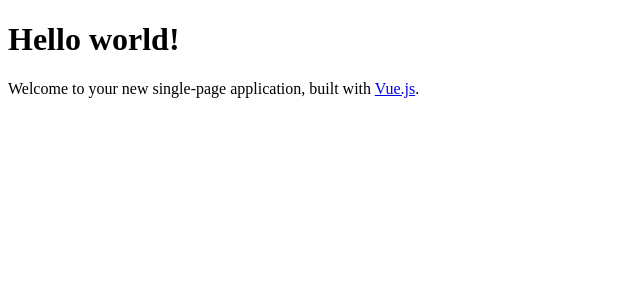
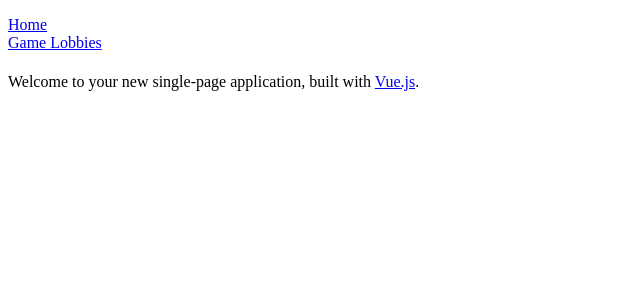
Before and after one commit to OC-Software-Engineering-Project-1/OC-Software-Engineering-Project-1, a Vue app in the folder GameWebsite/VueFrontend/: page /#/home in a window 1280 px wide. Shown: the top 300 px of the page, without its empty margins (0-640 px from the left). Built offline with nearby package versions, Linux system fonts and the light colour scheme.

Commit message:
Added vue router and separated home and game lobbies into separate "pages"

```diff
--- a/GameWebsite/VueFrontend/package.json
+++ b/GameWebsite/VueFrontend/package.json
@@ -12,7 +12,8 @@
     "name": ""
   },
   "dependencies": {
-    "vue": "2.5.17"
+    "vue": "2.5.17",
+    "vue-router": "^3.1.6"
   },
   "devDependencies": {
     "@vue/cli-plugin-babel": "3.0.4",
--- a/GameWebsite/VueFrontend/src/App.vue
+++ b/GameWebsite/VueFrontend/src/App.vue
@@ -1,16 +1,41 @@
 <template>
     <div id="app">
-        <Home msg="Hello world!" />
+        <p>
+            <router-link :to="{ name: 'home', params: { title: 'Board Game Website' }}">Home</router-link>
+            <br/>
+            <router-link :to="{ name: 'gamelobbies', params: { lobbyList: lobbyListData }}">Game Lobbies</router-link>
+        </p>
+        <router-view />
     </div>
 </template>
 
+<script src="https://unpkg.com/vue/dist/vue.js"></script>
+<script src="https://unpkg.com/vue-router/dist/vue-router.js"></script>
 <script>
     import Home from './components/Home.vue';
+    import GameLobbies from './components/GameLobbies.vue';
 
     export default {
         name: 'app',
         components: {
-            Home
+            Home,
+            GameLobbies
+        },
+        data() {
+            return {
+                lobbyListData: [
+                    {
+                        "gameTitle": "Cryptogram Game",
+                        "occupancy": "1",
+                        "capacity": "2"
+                    },
+                    {
+                        "gameTitle": "Kintsugi",
+                        "occupancy": "3",
+                        "capacity": "4"
+                    }
+                ]
+            }
         }
     };
 </script>
--- /dev/null
+++ b/GameWebsite/VueFrontend/src/components/GameLobbies.vue
@@ -0,0 +1,21 @@
+<template>
+    <div class="gameLobbies">
+        <ul id="lobbyList">
+            <li v-for="(lobby, index) in lobbyList" :key="index">
+                {{ lobby.gameTitle }} ({{ lobby.occupancy }}/{{ lobby.capacity }})
+            </li>
+        </ul>
+    </div>
+</template>
+
+<script>
+    export default {
+        name: 'GameLobbies',
+        props: {
+            lobbyList: Array
+        }
+    };
+</script>
+
+<style scoped>
+</style>
--- a/GameWebsite/VueFrontend/src/components/Home.vue
+++ b/GameWebsite/VueFrontend/src/components/Home.vue
@@ -1,6 +1,6 @@
 <template>
     <div class="home">
-        <h1>{{ msg }}</h1>
+        <h1>{{ title }}</h1>
         <p>Welcome to your new single-page application, built with <a href="https://vuejs.org" target="_blank">Vue.js</a>.</p>
     </div>
 </template>
@@ -9,7 +9,7 @@
     export default {
         name: 'Home',
         props: {
-            msg: String
+            title: String
         }
     };
 </script>
--- a/GameWebsite/VueFrontend/src/main.js
+++ b/GameWebsite/VueFrontend/src/main.js
@@ -1,8 +1,31 @@
 import Vue from 'vue';
+import VueRouter from 'vue-router';
 import App from './App.vue';
 
+import Home from './components/Home.vue'
+import GameLobbies from './components/GameLobbies.vue'
+
 Vue.config.productionTip = true;
+Vue.use(VueRouter);
+
+const router = new VueRouter({
+    routes: [
+        {
+            path: '/home',
+            name: 'home',
+            component: Home,
+            props: true
+        },
+        {
+            path: '/gamelobbies',
+            name: 'gamelobbies',
+            component: GameLobbies,
+            props: true
+        }
+    ]
+});
 
 new Vue({
-    render: h => h(App)
+    render: h => h(App),
+    router,
 }).$mount('#app');
```
Also changed, not shown: 11 other files (tests, documents, lock files or other folders).
